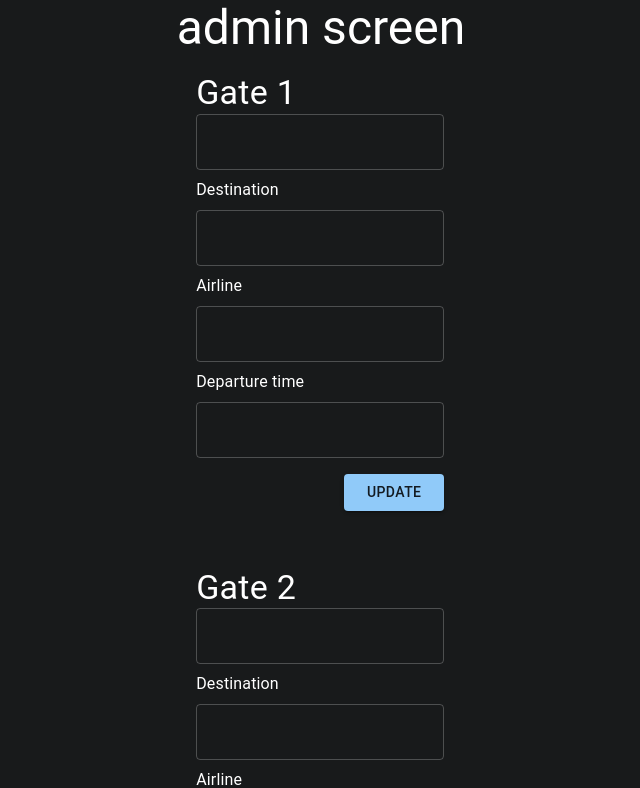
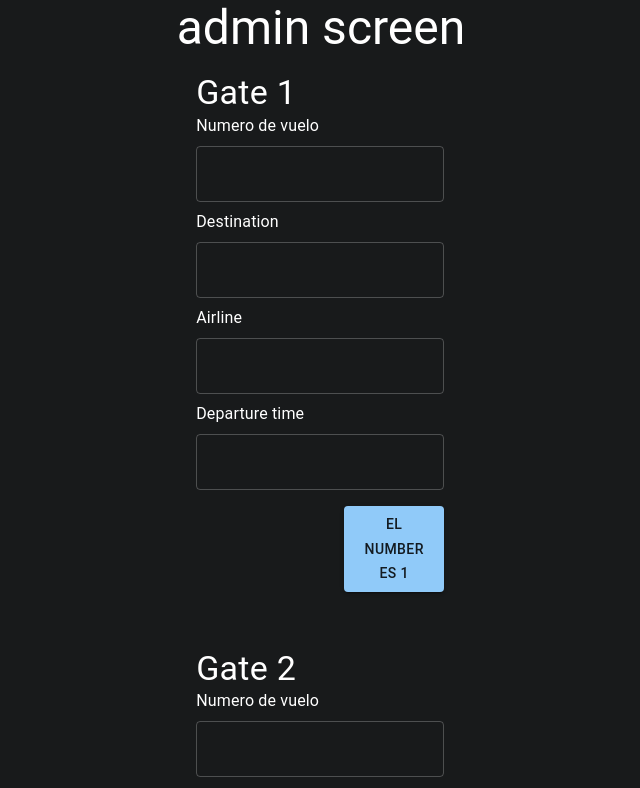
Before and after one commit to restrepotorres/laboratorio-4-arquitectura-software, a React (Vite) app: page /server in a window 1280 px wide. Shown: the top 788 px of the page, without its empty margins (319-959 px from the left). Built offline with nearby package versions, Linux system fonts and the light colour scheme; no server answers.

Commit message:
Feat: update client label

```diff
--- a/admin.js
+++ /dev/null
@@ -1,18 +0,0 @@
-window.onload = () => {
-  var socket = io("http://localhost:3000");
-  const buttons = document.getElementsByClassName("updateButton");
-  const buttonsArray = Array.from(buttons);
-
-  buttonsArray.map((button) =>
-    button.addEventListener("click", (e) => {
-      const text = "hiciste click mi rey";
-      console.log(text);
-      socket.send(text);
-    }
-  ))
-
-  socket.on("message", (data) => {
-    console.log("funcino");
-    buttons.value = data;
-  });
-};
--- a/client.js
+++ b/client.js
@@ -1,5 +1 @@
 var socket = io("http://localhost:3000");
-
-socket.on("message", (data) => {
-  console.log("client recive");
-});
--- a/src/GateCard.tsx
+++ b/src/GateCard.tsx
@@ -1,25 +1,36 @@
 import { Button, Stack, TextField, Typography } from "@mui/material";
-import { useEffect } from "react";
+import { useEffect, useState } from "react";
 
 const GateCard = ({ admin = false, gateNumber = "{$number}" }) => {
+  const socket = io("http://localhost:3000");
+
+  const [reciveGateNumber, setreciveGateNumber] = useState("");
+  const [testTypo, settestTypo] = useState("no value");
+
   useEffect(() => {
-    const script = document.createElement("script");
-    admin ? (script.src = "./admin.js") : (script.src = "./client.js");
+    socket.on("message", (data) => {
+      setreciveGateNumber(data.gateNumber);
+      settestTypo(data.envio);
+    });
+  }, []);
 
-    script.async = true;
-    document.body.appendChild(script);
-
-    return () => {
-      document.body.removeChild(script);
-    };
-  }, []);
+  const gateValidation = () => {
+    console.log(reciveGateNumber);
+    console.log(gateNumber);
+    return !admin && reciveGateNumber === gateNumber;
+  };
   return (
     <Stack marginX={"40%"} mb={5}>
       <Typography variant="h4" align="left">
         Gate {gateNumber}
       </Typography>
       <Stack gap={1}>
-        <TextField disabled={!admin}></TextField>
+        <Typography>Numero de vuelo</Typography>
+        <TextField
+          disabled={!admin}
+          value={gateValidation() ? testTypo : undefined}
+          onChange={(e) => settestTypo(e.target.value)}
+        ></TextField>
         <Typography>Destination</Typography>
         <TextField disabled={!admin}></TextField>
         <Typography>Airline</Typography>
@@ -29,12 +40,15 @@ const GateCard = ({ admin = false, gateNumber = "{$number}" }) => {
       </Stack>
       {admin && (
         <Button
-          className="updateButton"
+          className="updateButtonx"
           id={`${gateNumber}`}
           variant="contained"
           sx={{ width: 100, marginLeft: "auto", marginTop: 2 }}
+          onClick={() => {
+            socket.send({ gateNumber: gateNumber, envio: testTypo });
+          }}
         >
-          Update
+          {`el number es ${gateNumber}`}
         </Button>
       )}
     </Stack>
```
Also changed, not shown: 1 other file (tests, documents, lock files or other folders).
